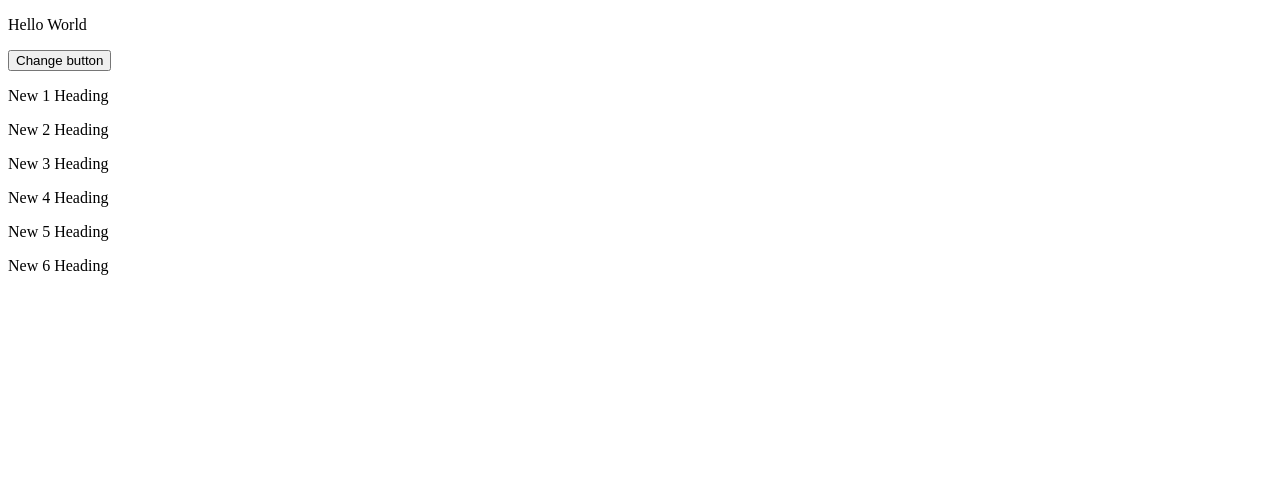
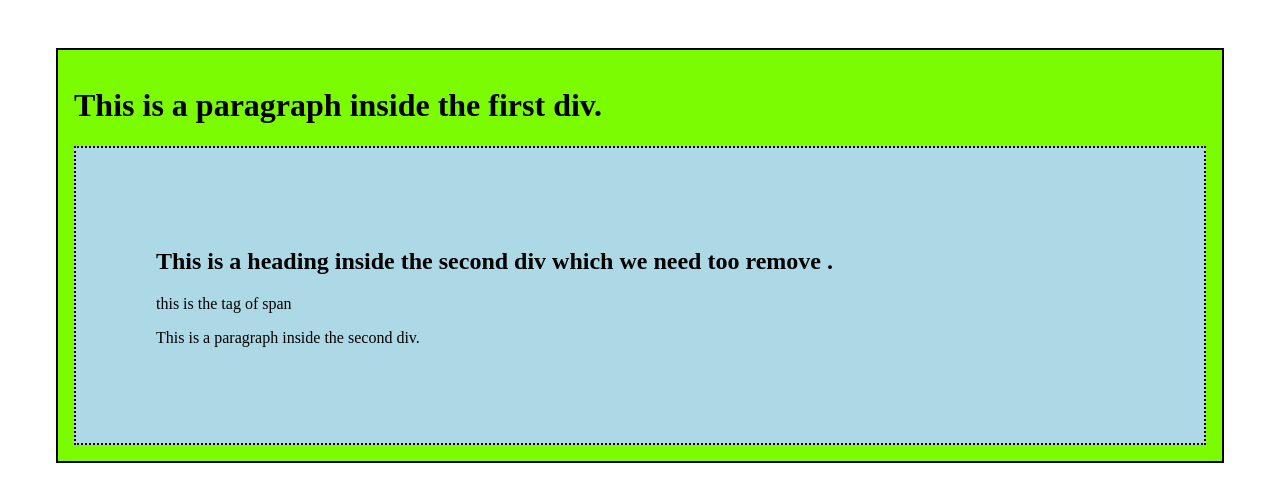
Before and after one commit to Shriyanshsoni96/Mern-Stack, a plain HTML site: page DOM MANIPULATION/index.html in a window 1280 px wide. Drawn offline with Linux system fonts and the light colour scheme.

Commit message:
Finding parent using child

```diff
--- a/DOM MANIPULATION/index.html
+++ b/DOM MANIPULATION/index.html
@@ -4,18 +4,29 @@
     <meta charset="UTF-8">
     <meta name="viewport" content="width=device-width, initial-scale=1.0">
     <title>Document</title>
-    <script src="dom_manipulation.js"></script>
 </head>
 <body>
-    <div id="container">
-    <p id="heading" class="heading">Hello World</p>
-    <button id="btn" class="heading" >Change  button </button>
-    <p id="1Heading">New 1 Heading</p>
-    <p id="2Heading">New 2 Heading</p>
-    <p id="3Heading">New 3 Heading</p>
-    <p id="4Heading">New 4 Heading</p>
-    <p id="5Heading">New 5 Heading</p>
-    <p id="6Heading">New 6 Heading</p>
-   </div>
+    <!--defer is used to tell the browser to execute the script after the HTML document has been fully parsed.
+    This ensures that the DOM elements are available for manipulation when the script runs.-->
+      <div
+          style="background-color: lawngreen;
+                padding: 1rem;
+                margin: 3rem;
+                border: 2px solid black;"
+                id="mydiv">
+
+        <h1>This is a paragraph inside the first div.</h1>
+
+        <div   id="mydiv2";
+               style="background-color: lightblue;
+                      padding: 5rem;
+                      border: 2px dotted black;" >
+            <h2 id="fhead">This is a heading inside the second div which we need too remove .</h2>
+            <span>this is the tag of span </span>
+            <p>This is a paragraph inside the second div.</p>
+    <script src="dom_manipulation.js"defer></script>
+
+        </div>
+    </div>
 </body>
 </html>
```
Also changed, not shown: DOM MANIPULATION/dom_manipulation.js (+21 -1 lines).
